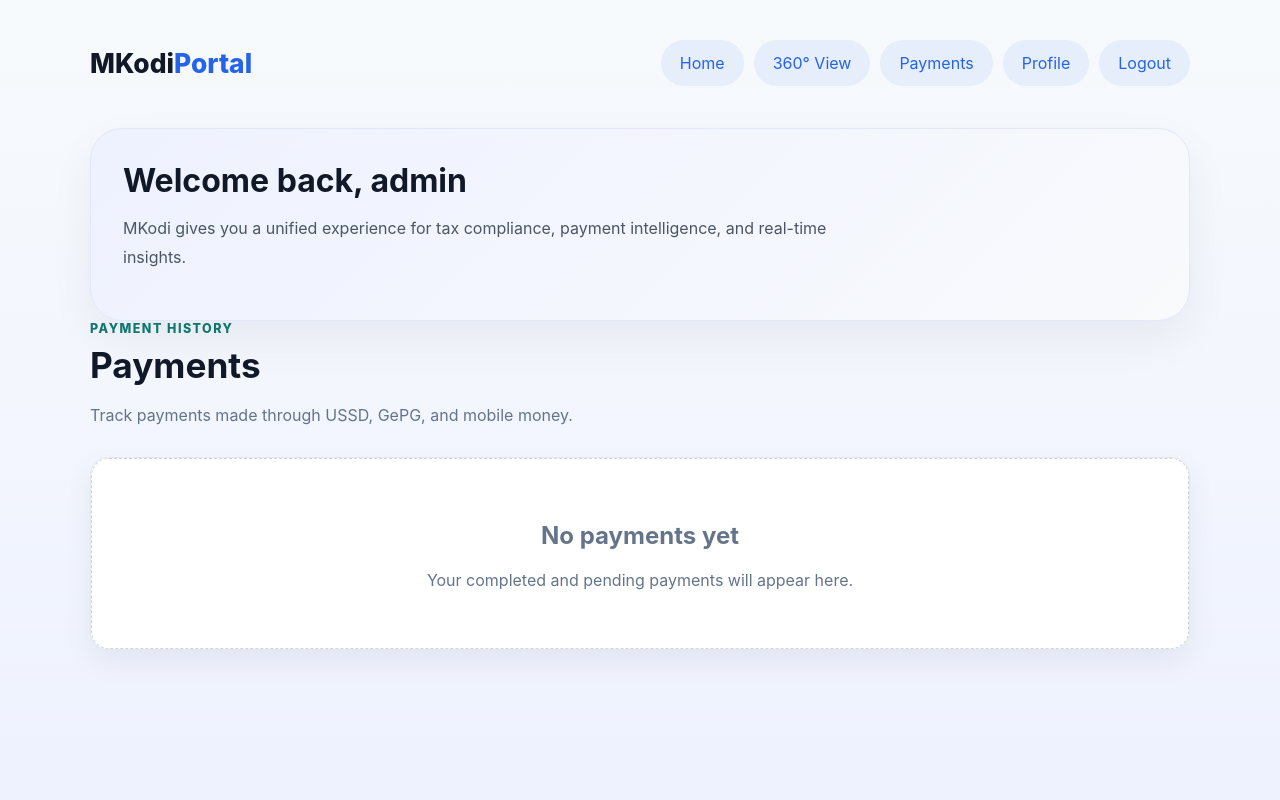
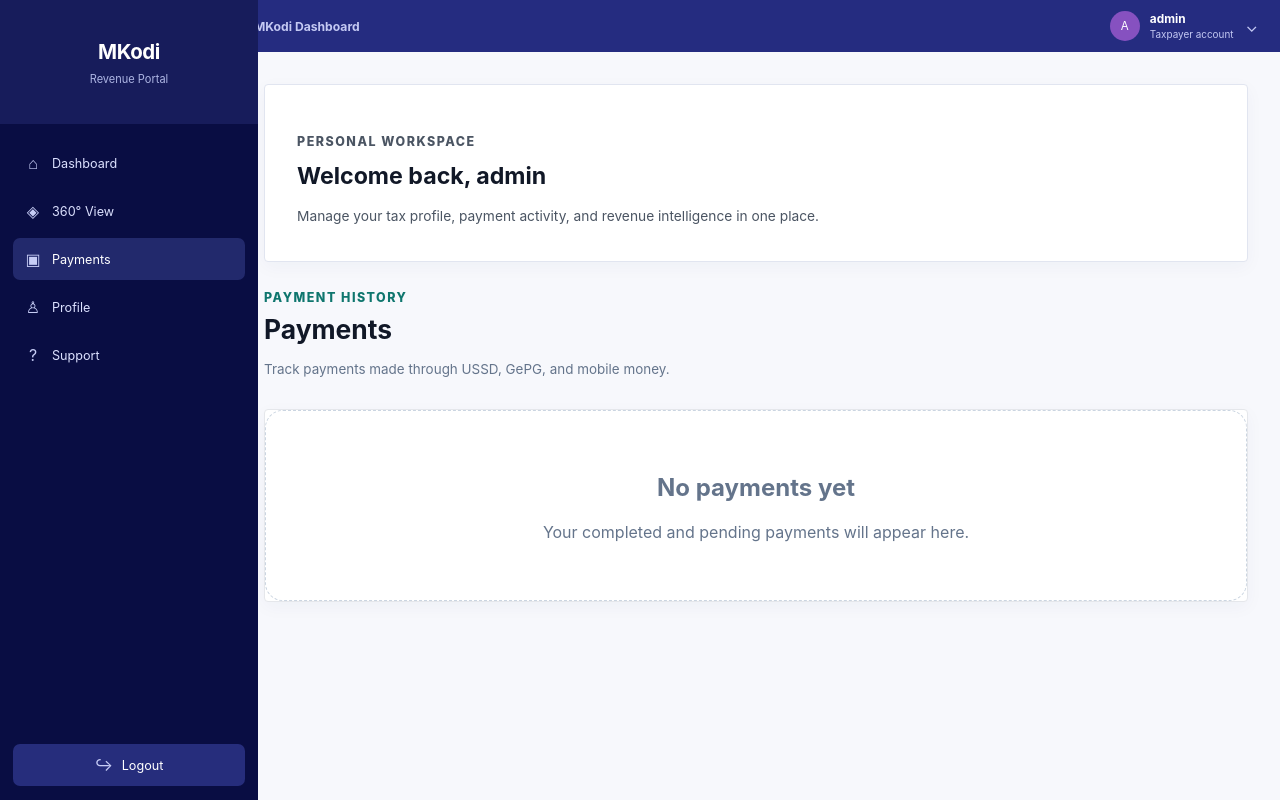
Before and after one commit to alectojr/mkodi-app, a Django app: page /payments/ in a window 1280 px wide. Run offline with Django 5.2, Linux system fonts and the light colour scheme; a user stored in the database is signed in; data comes from the database, SQL or seed files in the repository; both versions use the stored data as it was after the commit.

Commit message:
Mkodi Portal Shell Updates

```diff
--- a/mkodi/static/css/mkodi-style.css
+++ b/mkodi/static/css/mkodi-style.css
@@ -64,6 +64,73 @@ input:focus, select:focus, textarea:focus {
     flex-direction: column;
     min-height: 100vh;
 }
+
+.portal-shell {
+    background: #f7f8fc;
+    color: #18244a;
+}
+
+.portal-shell .page-content {
+    width: auto;
+    margin: 0 0 0 232px;
+    padding: 84px 32px 40px;
+}
+
+.portal-sidebar {
+    position: fixed;
+    z-index: 10;
+    inset: 0 auto 0 0;
+    display: flex;
+    width: 232px;
+    flex-direction: column;
+    padding: 0 13px 14px;
+    background: #090d43;
+    color: #fff;
+}
+
+.sidebar-brand {
+    display: flex;
+    min-height: 88px;
+    margin: 0 -13px 18px;
+    padding: 18px 20px;
+    flex-direction: column;
+    justify-content: center;
+    align-items: center;
+    background: #171c5b;
+    color: #fff;
+    text-decoration: none;
+}
+
+.sidebar-brand strong { font-size: 1.28rem; letter-spacing: -.02em; }
+.sidebar-brand span { margin-top: 8px; color: #aeb6e4; font-size: .69rem; }
+.sidebar-menu { display: grid; gap: 6px; }
+.sidebar-menu a, .sidebar-logout { display: flex; align-items: center; gap: 11px; min-height: 42px; padding: 0 12px; border-radius: 7px; color: #dce1ff; font-size: .79rem; text-decoration: none; transition: background .18s ease, color .18s ease; }
+.sidebar-menu a:hover, .sidebar-menu a.is-active { background: #22296c; color: #fff; }
+.menu-icon { display: inline-grid; width: 16px; place-items: center; color: #c7cdf6; font-size: 1rem; }
+.sidebar-logout { margin-top: auto; justify-content: center; background: #262d7c; color: #fff; }
+.sidebar-logout:hover { background: #343d9b; }
+
+.portal-topbar {
+    position: fixed;
+    z-index: 9;
+    top: 0;
+    right: 0;
+    left: 232px;
+    display: flex;
+    min-height: 52px;
+    align-items: center;
+    justify-content: space-between;
+    padding: 0 22px;
+    background: #252c80;
+    color: #fff;
+}
+
+.topbar-context { color: #c4c9f3; font-size: .76rem; font-weight: 700; }
+.topbar-user { display: flex; align-items: center; gap: 10px; font-size: .74rem; }
+.topbar-user strong, .topbar-user small { display: block; }
+.topbar-user small { margin-top: 2px; color: #c4c9f3; font-size: .62rem; }
+.user-avatar { display: inline-grid; width: 30px; height: 30px; place-items: center; border-radius: 50%; background: #8651c0; color: #fff; font-size: .72rem; }
+.topbar-chevron { margin-left: 2px; color: #c4c9f3; font-size: 1rem; }
 
 .page-content {
     flex: 1;
@@ -142,6 +209,18 @@ input:focus, select:focus, textarea:focus {
     border: 1px solid #e0e7ff;
     padding: 32px;
 }
+
+.portal-shell .dashboard-hero {
+    max-width: none;
+    margin-bottom: 28px;
+    border-radius: 4px;
+    background: #fff;
+    border: 1px solid #e1e5f0;
+    box-shadow: 0 5px 18px rgba(29, 42, 91, .04);
+}
+
+.portal-shell .dashboard-hero h2 { font-size: 1.45rem; }
+.portal-shell .dashboard-hero p:last-child { margin-bottom: 0; font-size: .86rem; }
 
 .dashboard-hero h2 {
     margin: 0;
@@ -248,6 +327,14 @@ input:focus, select:focus, textarea:focus {
 .payment-table-scroll { overflow-x: auto; }.payment-table { width: 100%; border-collapse: collapse; min-width: 760px; }.payment-table th, .payment-table td { padding: 16px; border-bottom: 1px solid #eef2f7; text-align: left; white-space: nowrap; }.payment-table th { background: #f8fafc; color: #475569; font-size: .78rem; text-transform: uppercase; letter-spacing: .06em; }.status { padding: 5px 10px; border-radius: 999px; font-size: .8rem; font-weight: 700; }.status-completed { background: #dcfce7; color: #166534; }.status-pending { background: #fef3c7; color: #92400e; }.status-failed { background: #fee2e2; color: #991b1b; }
 .profile-header { display: grid; grid-template-columns: auto 1fr auto; align-items: center; gap: 22px; margin-bottom: 24px; }.profile-header h1 { margin: 0; }.profile-header p:last-child { color: #64748b; }.profile-photo-wrap { display: grid; width: 96px; height: 96px; place-items: center; overflow: hidden; border-radius: 50%; background: #dbeafe; color: #2563eb; font-size: 2rem; font-weight: 800; }.profile-photo-wrap img { width: 100%; height: 100%; object-fit: cover; }.photo-form { display: grid; gap: 8px; justify-items: end; }.photo-form label { color: #475569; font-size: .9rem; font-weight: 700; }.photo-form input { max-width: 220px; padding: 8px; }.profile-details h2 { margin-top: 0; }.profile-fields { display: grid; grid-template-columns: repeat(2, minmax(0, 1fr)); gap: 0 28px; }
 
+.portal-shell .card, .portal-shell .detail-card, .portal-shell .payment-table-wrap { border-radius: 4px; box-shadow: 0 5px 18px rgba(29, 42, 91, .04); }
+.portal-shell .page-heading h1 { font-size: 1.65rem; }
+.portal-shell .page-heading p:last-child { font-size: .84rem; }
+.portal-shell .btn-primary, .portal-shell .btn-360 { border-radius: 6px; box-shadow: none; }
+.portal-shell .btn-360 { background: #252c80; border-color: #252c80; }
+.portal-shell .btn-360:hover:not(:disabled) { background: #171c5b; box-shadow: none; }
+.portal-shell .grid-2 > button { border-radius: 4px; box-shadow: 0 5px 18px rgba(29, 42, 91, .04); }
+
 .dashboard-panel {
     border-radius: 24px;
     background: #fff;
@@ -345,4 +432,21 @@ input:focus, select:focus, textarea:focus {
     }
     .profile-header { grid-template-columns: auto 1fr; }
     .photo-form { grid-column: 1 / -1; justify-items: start; }
+    .portal-sidebar { width: 190px; }
+    .portal-topbar { left: 190px; }
+    .portal-shell .page-content { margin-left: 190px; padding-right: 20px; padding-left: 20px; }
 }
+
+@media (max-width: 600px) {
+    .portal-sidebar { width: 64px; padding-right: 8px; padding-left: 8px; }
+    .sidebar-brand { margin-right: -8px; margin-left: -8px; padding: 12px 4px; }
+    .sidebar-brand strong { font-size: .8rem; }
+    .sidebar-brand span, .sidebar-menu a:not(.is-active)::after, .sidebar-menu a, .sidebar-logout { font-size: 0; }
+    .sidebar-menu a, .sidebar-logout { justify-content: center; padding: 0; }
+    .sidebar-menu .menu-icon, .sidebar-logout .menu-icon { width: auto; font-size: 1.05rem; }
+    .portal-topbar { left: 64px; padding: 0 12px; }
+    .topbar-context { font-size: .65rem; }
+    .topbar-user span:not(.user-avatar), .topbar-chevron { display: none; }
+    .portal-shell .page-content { margin-left: 64px; padding: 72px 12px 24px; }
+    .portal-shell .dashboard-hero { padding: 20px; }
+}
--- a/mkodi/templates/index.html
+++ b/mkodi/templates/index.html
@@ -7,7 +7,7 @@
     <title>MKodi - Tanzania Revenue Intelligence</title>
     <link rel="stylesheet" href="{% static 'css/mkodi-style.css' %}">
 </head>
-<body class="page-shell">
+<body class="page-shell portal-shell">
     <div class="page-content">
         {% include 'partials/portal_nav.html' %}
 
--- a/mkodi/templates/intelligence.html
+++ b/mkodi/templates/intelligence.html
@@ -7,7 +7,7 @@
     <title>MKodi - 360° View</title>
     <link rel="stylesheet" href="{% static 'css/mkodi-style.css' %}">
 </head>
-<body class="page-shell">
+<body class="page-shell portal-shell">
     <main class="page-content">
         {% include 'partials/portal_nav.html' %}
         <section class="page-heading">
--- a/mkodi/templates/partials/portal_nav.html
+++ b/mkodi/templates/partials/portal_nav.html
@@ -1,15 +1,29 @@
-<nav class="portal-nav">
-    <a class="brand" href="{% url 'home' %}">MKodi <span>Portal</span></a>
-    <div class="nav-links">
-        <a href="{% url 'home' %}">Home</a>
-        <a href="{% url 'intelligence' %}">360° View</a>
-        <a href="{% url 'payments' %}">Payments</a>
-        <a href="{% url 'profile' %}">Profile</a>
-        <a href="{% url 'logout' %}">Logout</a>
+<aside class="portal-sidebar">
+    <a class="sidebar-brand" href="{% url 'home' %}">
+        <strong>MKodi</strong>
+        <span>Revenue Portal</span>
+    </a>
+    <nav class="sidebar-menu" aria-label="Main navigation">
+        <a class="{% if request.resolver_match.url_name == 'home' %}is-active{% endif %}" href="{% url 'home' %}"><span class="menu-icon">⌂</span>Dashboard</a>
+        <a class="{% if request.resolver_match.url_name == 'intelligence' %}is-active{% endif %}" href="{% url 'intelligence' %}"><span class="menu-icon">◈</span>360° View</a>
+        <a class="{% if request.resolver_match.url_name == 'payments' %}is-active{% endif %}" href="{% url 'payments' %}"><span class="menu-icon">▣</span>Payments</a>
+        <a class="{% if request.resolver_match.url_name == 'profile' %}is-active{% endif %}" href="{% url 'profile' %}"><span class="menu-icon">♙</span>Profile</a>
+        <a href="{% url 'home' %}#support"><span class="menu-icon">?</span>Support</a>
+    </nav>
+    <a class="sidebar-logout" href="{% url 'logout' %}"><span class="menu-icon">↪</span>Logout</a>
+</aside>
+
+<header class="portal-topbar">
+    <div class="topbar-context">MKodi Dashboard</div>
+    <div class="topbar-user">
+        <span class="user-avatar">{{ request.user.first_name|default:request.user.username|first|upper }}</span>
+        <span><strong>{{ request.user.first_name|default:request.user.username }}</strong><small>Taxpayer account</small></span>
+        <span class="topbar-chevron">⌄</span>
     </div>
-</nav>
+</header>
 
 <div class="dashboard-hero card">
+    <p class="eyebrow">Personal workspace</p>
     <h2>Welcome back, {{ request.user.first_name|default:request.user.username }}</h2>
-    <p>MKodi gives you a unified experience for tax compliance, payment intelligence, and real-time insights.</p>
+    <p>Manage your tax profile, payment activity, and revenue intelligence in one place.</p>
 </div>
--- a/mkodi/templates/payments.html
+++ b/mkodi/templates/payments.html
@@ -7,7 +7,7 @@
     <title>MKodi - Payments</title>
     <link rel="stylesheet" href="{% static 'css/mkodi-style.css' %}">
 </head>
-<body class="page-shell">
+<body class="page-shell portal-shell">
     <main class="page-content">
         {% include 'partials/portal_nav.html' %}
         <section class="page-heading">
--- a/mkodi/templates/profile.html
+++ b/mkodi/templates/profile.html
@@ -7,7 +7,7 @@
     <title>MKodi - Profile</title>
     <link rel="stylesheet" href="{% static 'css/mkodi-style.css' %}">
 </head>
-<body class="page-shell">
+<body class="page-shell portal-shell">
     <main class="page-content">
         {% include 'partials/portal_nav.html' %}
         <section class="profile-header card">
```
Also changed, not shown: mkodi/mkodi_db.sqlite3.
